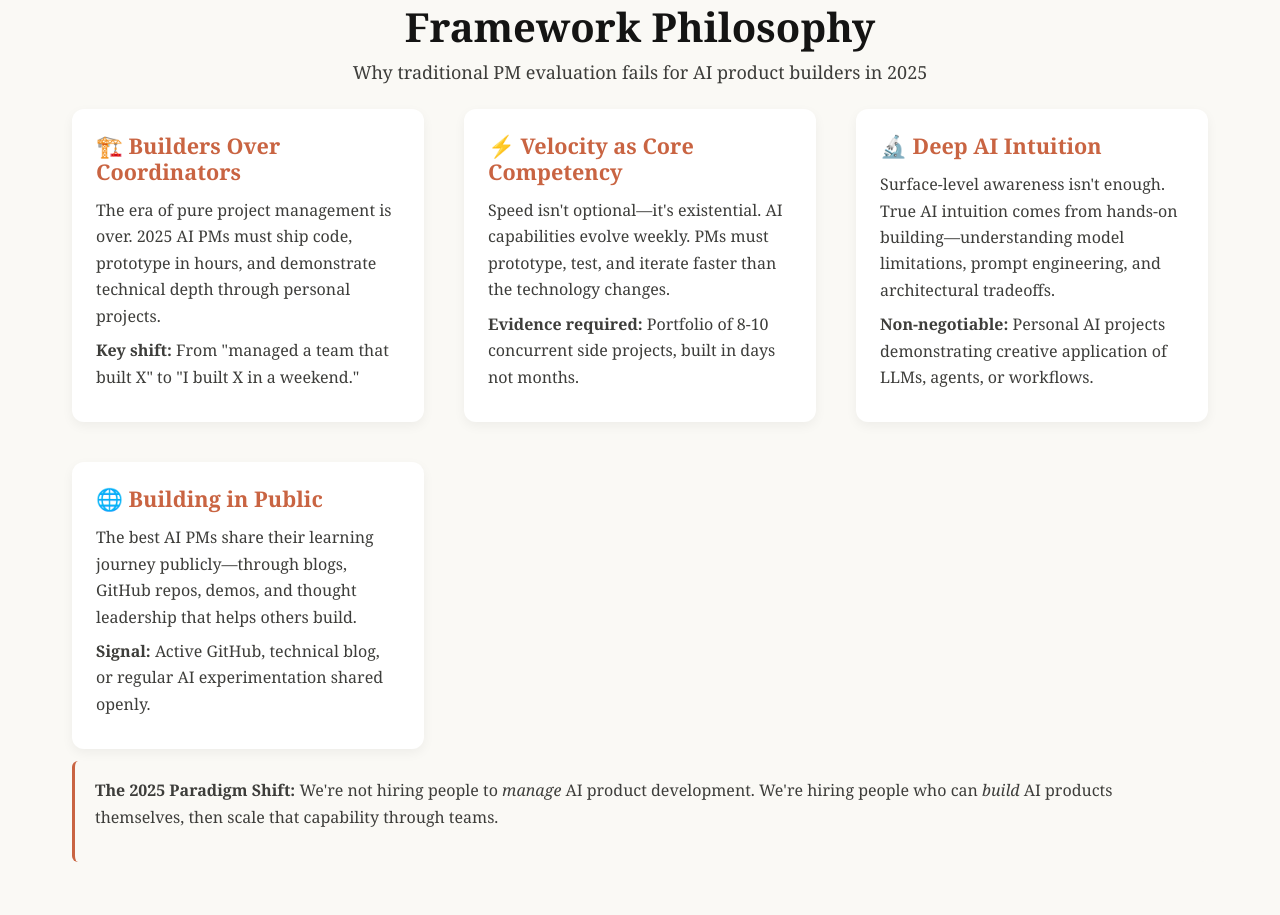
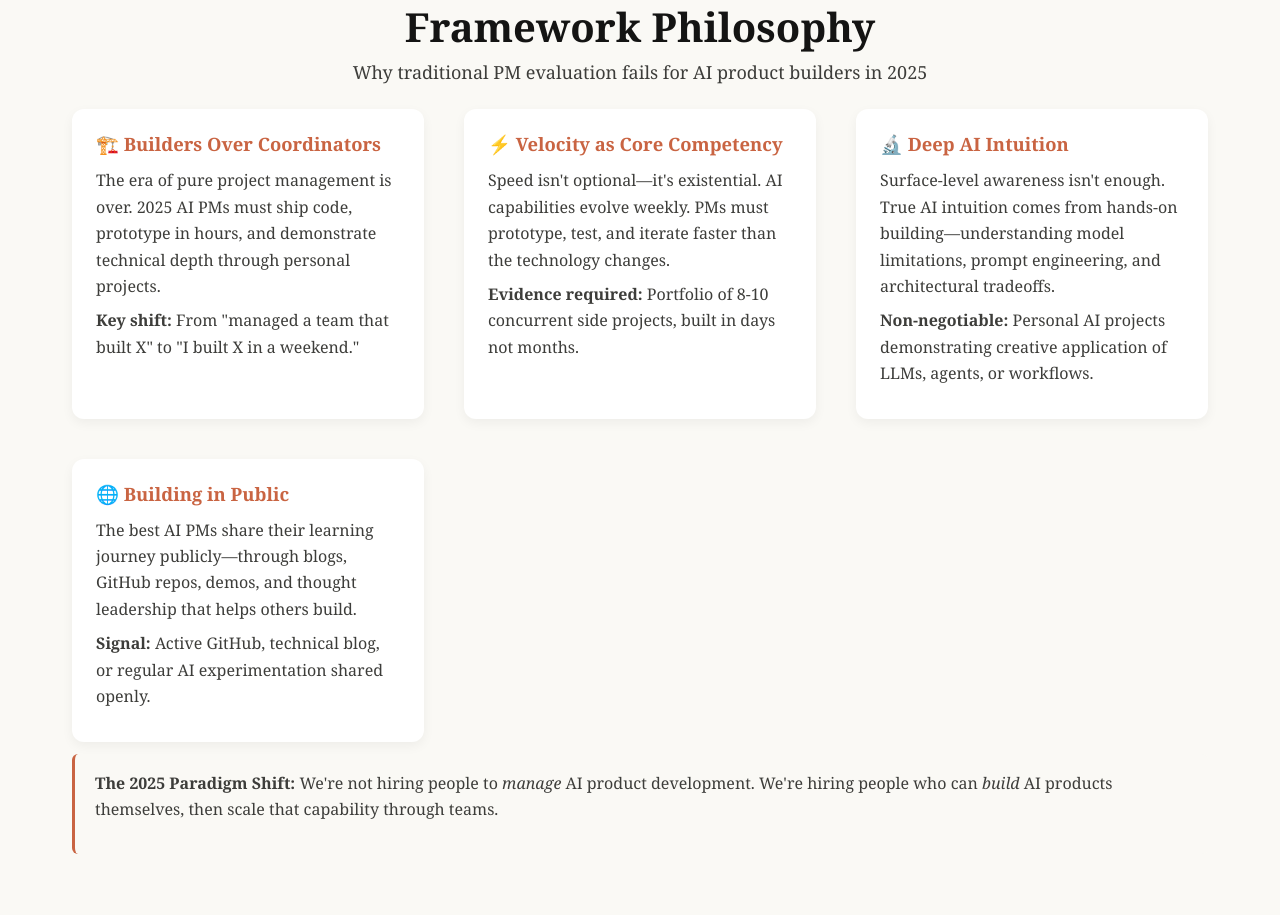
Before and after one commit to abe238/aipm-resume-analyzer, a plain HTML site: page index.html in a window 1280 px wide. Shown: the part 1312-2227 px from the top of the page. Drawn offline with Linux system fonts and the light colour scheme; a web font is replaced by a local one.

Commit message:
fix: Reduce philosophy card heading font-size to prevent wrapping
- Added #philosophy .card h3 { font-size: 1.15rem; }
- Reduced from 1.35rem to 1.15rem
- Prevents 'Velocity as Core Competency' from wrapping to 2 lines
- Only affects philosophy section, other cards unchanged

```diff
--- a/index.html
+++ b/index.html
@@ -359,6 +359,11 @@
             margin-bottom: 0.75rem;
             font-size: 1.35rem;
             color: var(--primary);
+        }
+
+        /* Reduce font-size for philosophy section to prevent wrapping */
+        #philosophy .card h3 {
+            font-size: 1.15rem;
         }
 
         .card p {
```
